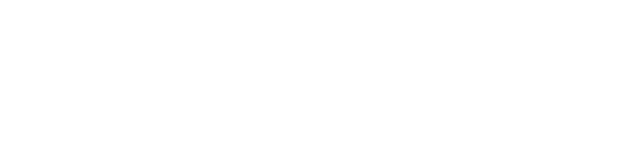
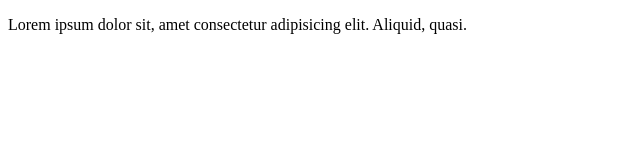
Before and after one commit to Lucardi94/testRepository, a plain HTML site: page index.html in a window 1280 px wide. Shown: the whole page, without its empty margins (0-640 px from the left). Drawn offline with Linux system fonts and the light colour scheme.

Commit message:
div agregado

```diff
--- a/index.html
+++ b/index.html
@@ -7,6 +7,12 @@
     <title>vs Code</title>
 </head>
 <body>
+    <!--Division-->
+    <div class="container">
+        <div class="row">
+            <p>Lorem ipsum dolor sit, amet consectetur adipisicing elit. Aliquid, quasi.</p>
 
+        </div>
+    </div>
 </body>
 </html>
```
